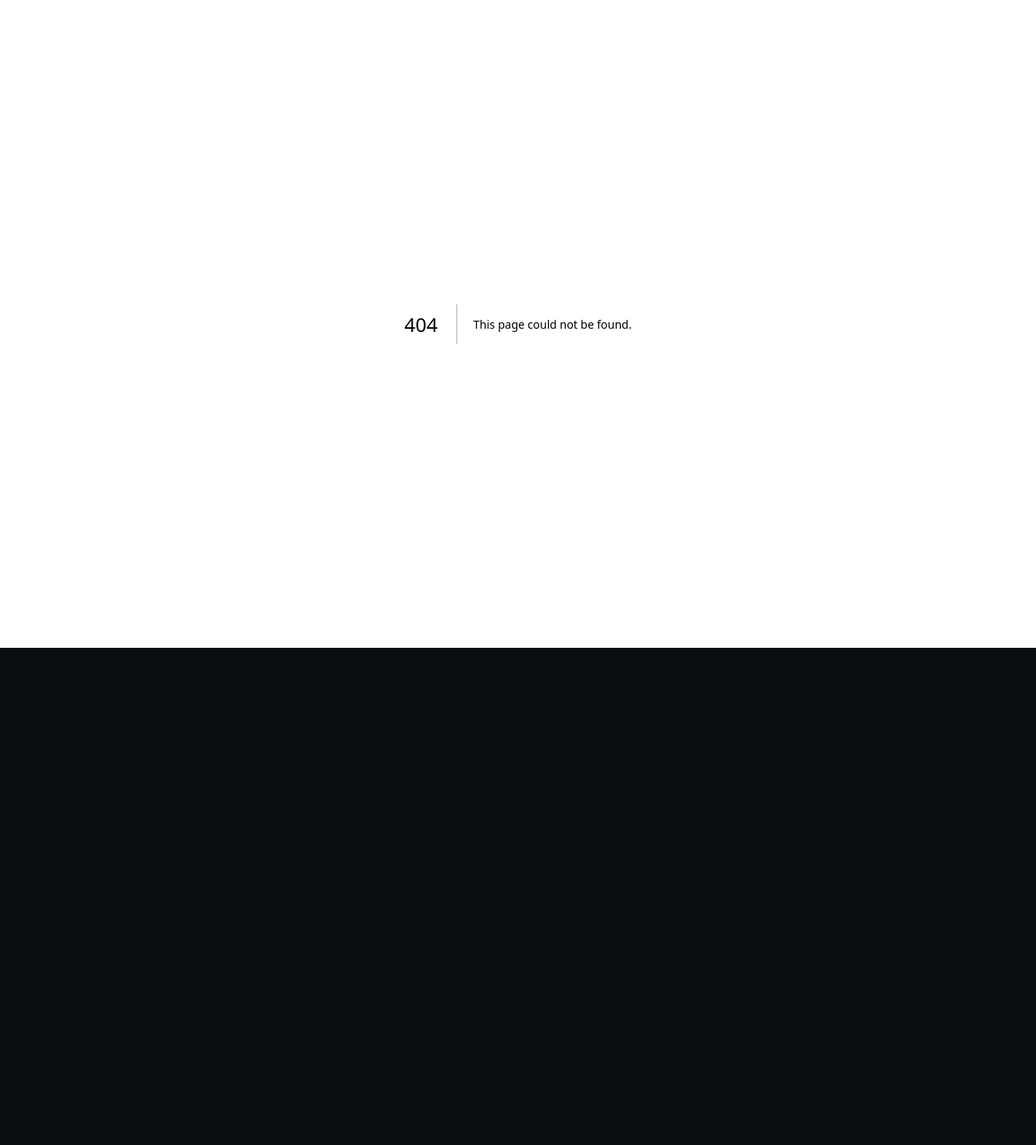
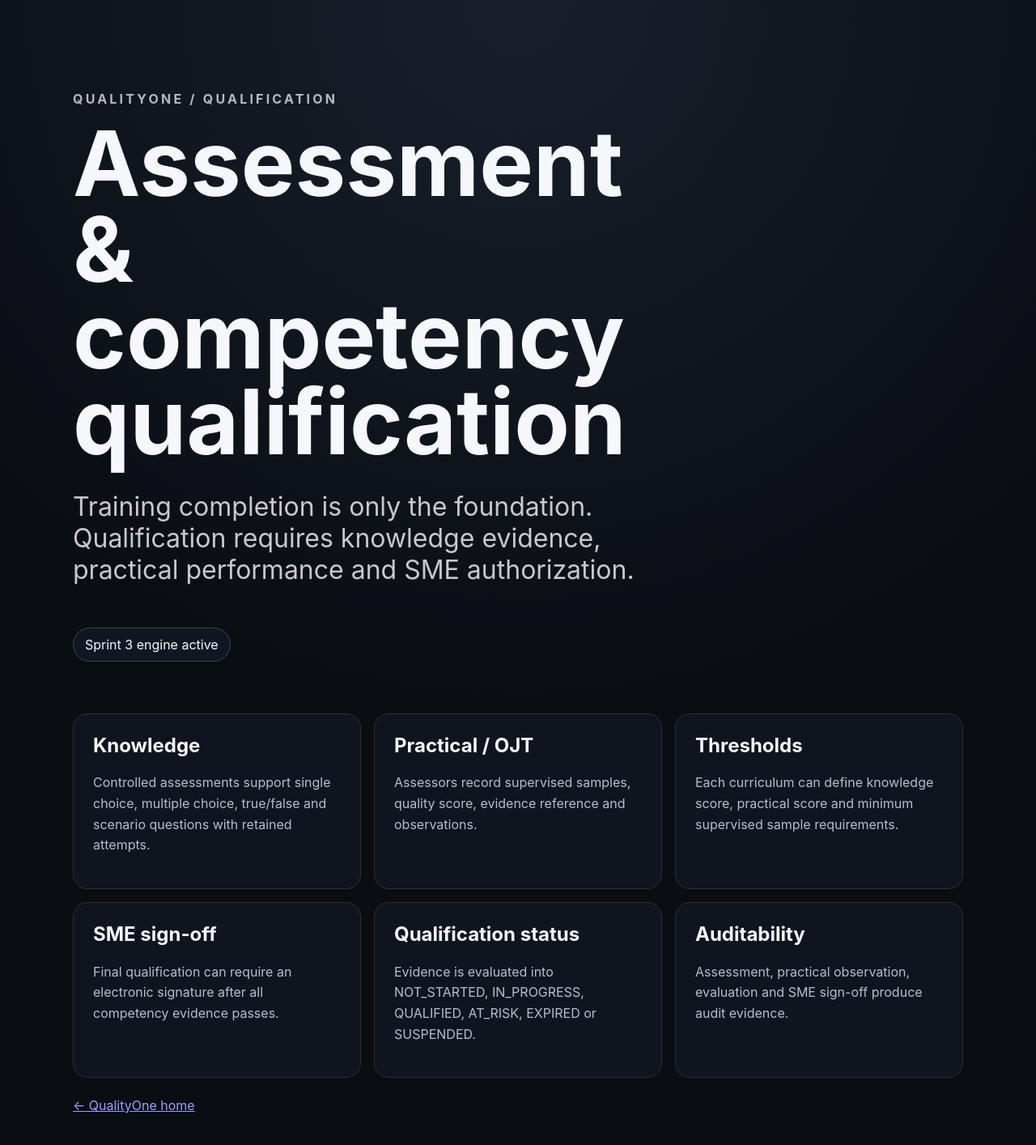
Before and after one commit to madhupadishala/theclinixai-qualityone, a Next.js app: page /qualification in a window 1280 px wide. Before the commit this address had no page. Shown: the top 1414 px of the page at 81% size. Before the commit the page ends 800 px from the top, so only its background shows below. Built offline with nearby package versions, Linux system fonts and the light colour scheme.

Commit message:
feat: add Sprint 3 qualification workspace

```diff
--- /dev/null
+++ b/app/qualification/page.tsx
@@ -0,0 +1,23 @@
+import Link from 'next/link';
+
+export default function QualificationPage() {
+  return (
+    <main className="shell">
+      <section className="hero">
+        <p className="eyebrow">QualityOne / Qualification</p>
+        <h1>Assessment & competency qualification</h1>
+        <p className="lede">Training completion is only the foundation. Qualification requires knowledge evidence, practical performance and SME authorization.</p>
+        <div className="status">Sprint 3 engine active</div>
+      </section>
+      <section className="grid" aria-label="Qualification capabilities">
+        <article><h2>Knowledge</h2><p>Controlled assessments support single choice, multiple choice, true/false and scenario questions with retained attempts.</p></article>
+        <article><h2>Practical / OJT</h2><p>Assessors record supervised samples, quality score, evidence reference and observations.</p></article>
+        <article><h2>Thresholds</h2><p>Each curriculum can define knowledge score, practical score and minimum supervised sample requirements.</p></article>
+        <article><h2>SME sign-off</h2><p>Final qualification can require an electronic signature after all competency evidence passes.</p></article>
+        <article><h2>Qualification status</h2><p>Evidence is evaluated into NOT_STARTED, IN_PROGRESS, QUALIFIED, AT_RISK, EXPIRED or SUSPENDED.</p></article>
+        <article><h2>Auditability</h2><p>Assessment, practical observation, evaluation and SME sign-off produce audit evidence.</p></article>
+      </section>
+      <p style={{ marginTop: 24 }}><Link href="/">← QualityOne home</Link></p>
+    </main>
+  );
+}
```
